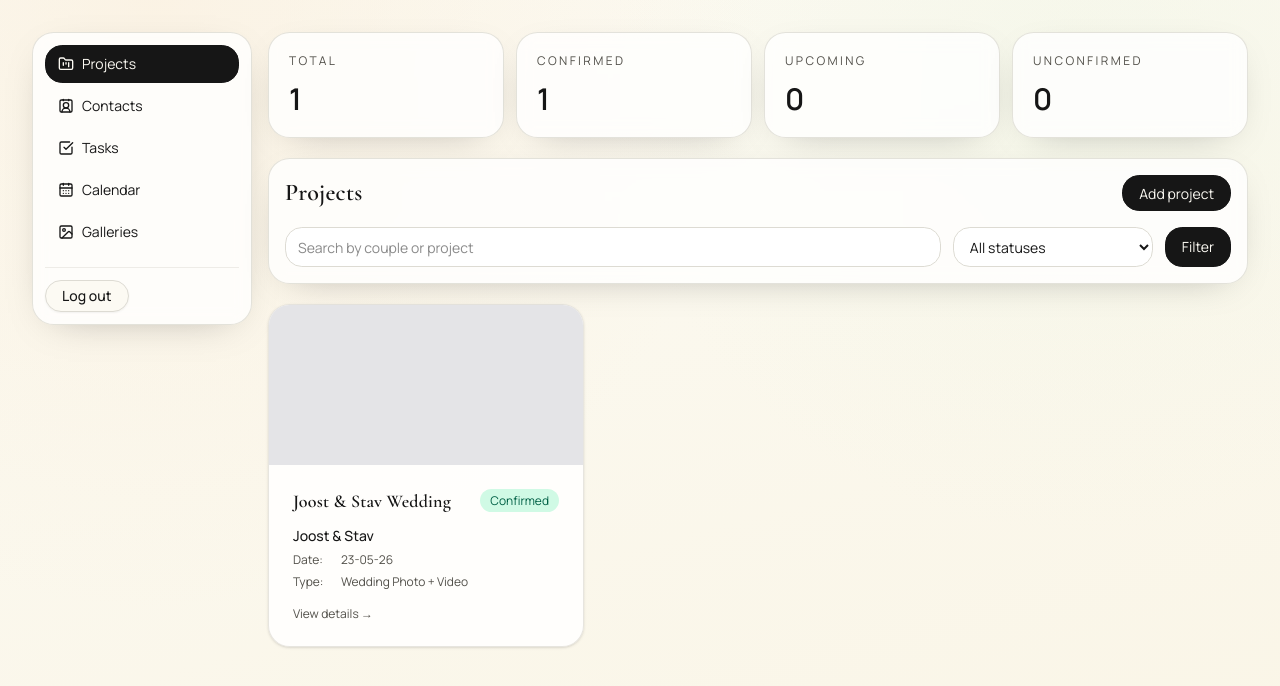
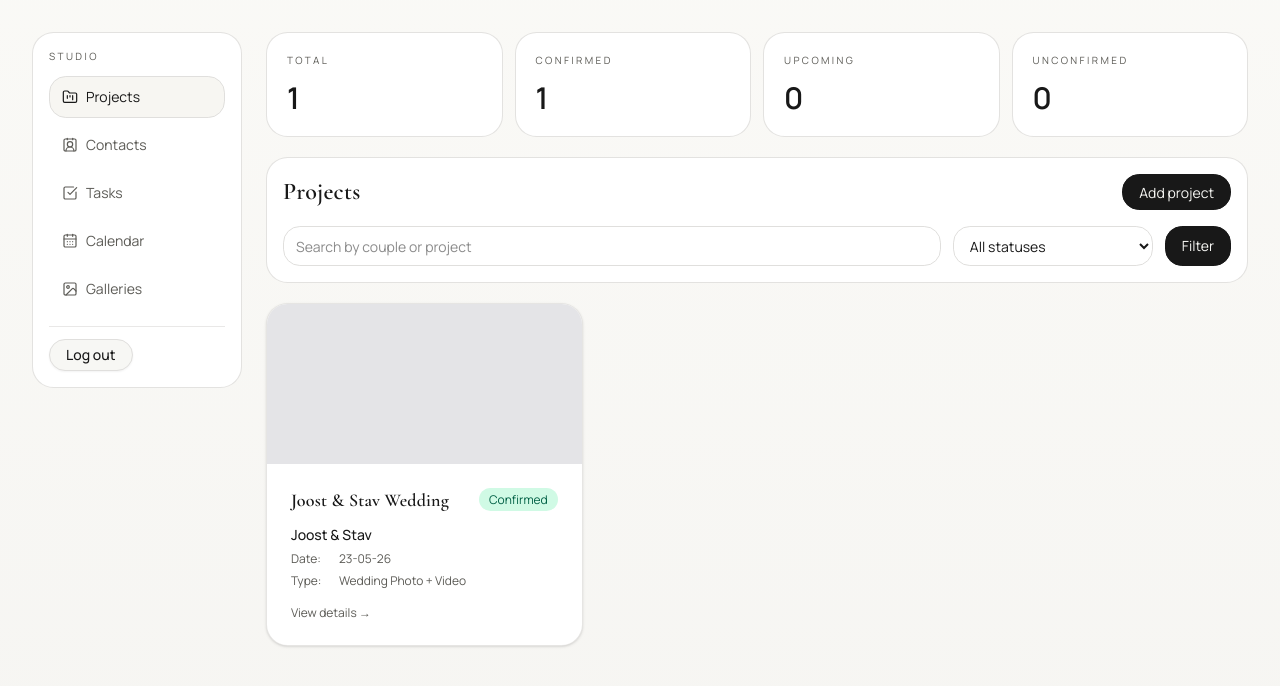
Before and after one commit to chrisster/six-stories-weddings, a Next.js app: page /admin in a window 1280 px wide. Shown: the top 686 px of the page. Built offline with nearby package versions, Linux system fonts and the light colour scheme; no server answers.

Commit message:
Restyle admin and gallery UI with global loading indicators

```diff
--- a/src/app/admin/layout.tsx
+++ b/src/app/admin/layout.tsx
@@ -9,11 +9,12 @@ export default async function AdminLayout({
 }>) {
   return (
     <div className="container-editorial py-6 sm:py-8">
-      <div className="grid gap-4 lg:grid-cols-[220px_minmax(0,1fr)]">
-        <aside className="soft-panel h-fit p-3 lg:sticky lg:top-6">
+      <div className="grid gap-6 lg:grid-cols-[210px_minmax(0,1fr)]">
+        <aside className="admin-surface h-fit p-4 lg:sticky lg:top-6">
+          <p className="quiet-label mb-3">Studio</p>
           <AdminNav />
           {hasSupabaseEnv ? (
-            <div className="mt-4 border-t border-border/50 pt-3">
+            <div className="mt-4 border-t border-border/70 pt-3">
               <LogoutButton />
             </div>
           ) : (
@@ -23,7 +24,7 @@ export default async function AdminLayout({
           )}
         </aside>
 
-        <main className="min-w-0 space-y-4">
+        <main className="min-w-0 space-y-5">
           {!hasSupabaseEnv ? (
             <div className="rounded-2xl border border-amber-300/70 bg-amber-50 px-4 py-3 text-sm text-amber-900">
               Running in demo mode. Configure Supabase env vars to enable cloud data and authentication.
--- a/src/app/admin/page.tsx
+++ b/src/app/admin/page.tsx
@@ -49,12 +49,12 @@ export default async function AdminOverviewPage({ searchParams }: AdminPageProps
         <MetricCard label="Unconfirmed" value={String(metrics.unconfirmedProjects)} />
       </section>
 
-      <section className="soft-panel p-4">
+      <section className="admin-surface p-4">
         <div className="mb-4 flex items-center justify-between gap-3">
           <h2 className="title-cinematic text-2xl font-semibold">Projects</h2>
           <Link
             href="/admin/projects/new"
-            className="h-9 rounded-xl border border-foreground bg-foreground px-4 py-2 text-sm text-background"
+            className="h-9 rounded-xl border border-foreground bg-foreground px-4 py-2 text-sm text-background transition hover:opacity-90"
           >
             Add project
           </Link>
@@ -92,7 +92,7 @@ export default async function AdminOverviewPage({ searchParams }: AdminPageProps
 
       <section>
         {filtered.length === 0 ? (
-          <div className="rounded-2xl border border-border/80 bg-white/80 px-4 py-12 text-center">
+          <div className="admin-surface px-4 py-12 text-center">
             <p className="text-sm text-muted-foreground">No projects found.</p>
           </div>
         ) : (
@@ -101,14 +101,14 @@ export default async function AdminOverviewPage({ searchParams }: AdminPageProps
               <Link
                 key={project.id}
                 href={`/admin/projects/${project.id}`}
-                className="group overflow-hidden rounded-2xl border border-border/70 bg-white/85 shadow-sm transition hover:border-foreground/30 hover:shadow-[0_12px_40px_-20px_rgba(0,0,0,0.25)]"
+                className="group overflow-hidden rounded-2xl border border-border/80 bg-white shadow-sm transition hover:border-foreground/30 hover:shadow-[0_16px_38px_-24px_rgba(0,0,0,0.42)]"
               >
                 <div className="relative h-40 w-full overflow-hidden bg-zinc-200">
                   {project.coverImageUrl ? (
                     <img
                       src={project.coverImageUrl}
                       alt={project.title}
-                      className="h-full w-full object-cover transition group-hover:scale-105"
+                      className="h-full w-full object-cover transition duration-500 group-hover:scale-105"
                     />
                   ) : null}
                 </div>
--- a/src/app/globals.css
+++ b/src/app/globals.css
@@ -49,8 +49,8 @@
 }
 
 :root {
-  --background: oklch(0.985 0.01 96);
-  --foreground: oklch(0.2 0 0);
+  --background: oklch(0.975 0.004 95);
+  --foreground: oklch(0.21 0 0);
   --card: oklch(0.995 0.005 95);
   --card-foreground: oklch(0.2 0 0);
   --popover: oklch(1 0 0);
@@ -59,13 +59,13 @@
   --primary-foreground: oklch(0.97 0.005 100);
   --secondary: oklch(0.94 0.02 85);
   --secondary-foreground: oklch(0.205 0 0);
-  --muted: oklch(0.95 0.015 88);
-  --muted-foreground: oklch(0.43 0.01 90);
+  --muted: oklch(0.955 0.008 88);
+  --muted-foreground: oklch(0.47 0.008 90);
   --accent: oklch(0.88 0.03 72);
   --accent-foreground: oklch(0.205 0 0);
   --destructive: oklch(0.577 0.245 27.325);
-  --border: oklch(0.89 0.01 90);
-  --input: oklch(0.89 0.01 90);
+  --border: oklch(0.905 0.004 90);
+  --input: oklch(0.905 0.004 90);
   --ring: oklch(0.708 0 0);
   --chart-1: oklch(0.87 0 0);
   --chart-2: oklch(0.556 0 0);
@@ -123,10 +123,7 @@
   }
   body {
     @apply bg-background text-foreground;
-    background-image:
-      radial-gradient(circle at 12% 0%, oklch(0.95 0.03 78 / 0.55), transparent 44%),
-      radial-gradient(circle at 84% 8%, oklch(0.95 0.03 130 / 0.3), transparent 36%),
-      linear-gradient(165deg, oklch(0.985 0.01 96), oklch(0.97 0.02 92));
+    background-image: linear-gradient(180deg, oklch(0.982 0.004 96), oklch(0.97 0.004 95));
   }
   html {
     @apply font-sans;
@@ -144,6 +141,27 @@
   }
 
   .soft-panel {
-    @apply rounded-2xl border border-border/80 bg-white/78 shadow-[0_10px_40px_-22px_rgba(0,0,0,0.35)] backdrop-blur;
+    @apply rounded-2xl border border-border/90 bg-white/92 shadow-[0_12px_26px_-24px_rgba(0,0,0,0.45)] backdrop-blur;
+  }
+
+  .admin-surface {
+    @apply rounded-2xl border border-border/90 bg-white;
+  }
+
+  .quiet-label {
+    @apply text-[10px] tracking-[0.24em] text-muted-foreground uppercase;
+  }
+
+  .nav-loader-bar {
+    animation: nav-loader-slide 1s ease-in-out infinite;
+  }
+
+  @keyframes nav-loader-slide {
+    0% {
+      transform: translateX(-120%);
+    }
+    100% {
+      transform: translateX(420%);
+    }
   }
 }
--- a/src/app/layout.tsx
+++ b/src/app/layout.tsx
@@ -1,5 +1,6 @@
 import type { Metadata } from "next";
 import { Cormorant_Garamond, Manrope } from "next/font/google";
+import { NavigationLoader } from "@/components/ui/navigation-loader";
 import "./globals.css";
 
 const headingFont = Cormorant_Garamond({
@@ -26,7 +27,10 @@ export default function RootLayout({
 }>) {
   return (
     <html lang="en" className={`${headingFont.variable} ${bodyFont.variable} h-full antialiased`}>
-      <body className="min-h-full flex flex-col">{children}</body>
+      <body className="min-h-full flex flex-col">
+        <NavigationLoader />
+        {children}
+      </body>
     </html>
   );
 }
--- /dev/null
+++ b/src/app/loading.tsx
@@ -0,0 +1,10 @@
+export default function AppLoading() {
+  return (
+    <main className="flex min-h-screen items-center justify-center bg-background">
+      <div className="flex items-center gap-3 text-sm text-muted-foreground">
+        <span className="inline-block size-4 animate-spin rounded-full border-2 border-foreground/20 border-t-foreground" />
+        Loading...
+      </div>
+    </main>
+  );
+}
--- a/src/components/admin/admin-nav.tsx
+++ b/src/components/admin/admin-nav.tsx
@@ -24,7 +24,7 @@ export function AdminNav() {
   const pathname = usePathname();
 
   return (
-    <nav className="flex flex-col gap-1">
+    <nav className="flex flex-col gap-1.5">
       {links.map((link) => {
         const isActive =
           link.href === "/admin"
@@ -37,13 +37,13 @@ export function AdminNav() {
             key={link.href}
             href={link.href}
             className={cn(
-              "inline-flex items-center gap-2 rounded-xl border px-3 py-2 text-sm transition",
+              "inline-flex items-center gap-2 rounded-xl border px-3 py-2.5 text-sm transition",
               isActive
-                ? "border-foreground bg-foreground text-background"
-                : "border-transparent bg-transparent hover:border-border hover:bg-white/60",
+                ? "border-border bg-muted/60 text-foreground"
+                : "border-transparent bg-transparent text-muted-foreground hover:border-border hover:bg-muted/40 hover:text-foreground",
             )}
           >
-            <Icon className="size-4" />
+            <Icon className="size-4" strokeWidth={1.8} />
             {link.label}
           </Link>
         );
--- a/src/components/admin/metric-card.tsx
+++ b/src/components/admin/metric-card.tsx
@@ -6,9 +6,9 @@ type MetricCardProps = {
 
 export function MetricCard({ label, value, hint }: MetricCardProps) {
   return (
-    <article className="soft-panel p-5">
-      <p className="text-xs tracking-[0.2em] text-muted-foreground uppercase">{label}</p>
-      <p className="mt-3 text-3xl font-semibold">{value}</p>
+    <article className="admin-surface p-5">
+      <p className="quiet-label">{label}</p>
+      <p className="mt-3 text-3xl font-semibold tracking-tight">{value}</p>
       {hint ? <p className="mt-2 text-xs text-muted-foreground">{hint}</p> : null}
     </article>
   );
--- /dev/null
+++ b/src/components/ui/navigation-loader.tsx
@@ -0,0 +1,65 @@
+"use client";
+
+import { useEffect, useState } from "react";
+import { usePathname, useSearchParams } from "next/navigation";
+
+export function NavigationLoader() {
+  const pathname = usePathname();
+  const searchParams = useSearchParams();
+  const [loading, setLoading] = useState(false);
+
+  useEffect(() => {
+    if (!loading) {
+      return;
+    }
+
+    const timer = window.setTimeout(() => setLoading(false), 220);
+    return () => window.clearTimeout(timer);
+  }, [pathname, searchParams, loading]);
+
+  useEffect(() => {
+    function handleClick(event: MouseEvent) {
+      const target = event.target as HTMLElement | null;
+      const anchor = target?.closest("a[href]") as HTMLAnchorElement | null;
+      if (!anchor) {
+        return;
+      }
+
+      const href = anchor.getAttribute("href") || "";
+      if (
+        href.startsWith("#") ||
+        href.startsWith("mailto:") ||
+        href.startsWith("tel:") ||
+        anchor.target === "_blank"
+      ) {
+        return;
+      }
+
+      setLoading(true);
+    }
+
+    function handleSubmit() {
+      setLoading(true);
+    }
+
+    document.addEventListener("click", handleClick, { capture: true });
+    document.addEventListener("submit", handleSubmit, { capture: true });
+
+    return () => {
+      document.removeEventListener("click", handleClick, { capture: true } as EventListenerOptions);
+      document.removeEventListener("submit", handleSubmit, { capture: true } as EventListenerOptions);
+    };
+  }, []);
+
+  if (!loading) {
+    return null;
+  }
+
+  return (
+    <div aria-live="polite" aria-label="Loading" className="pointer-events-none fixed inset-x-0 top-0 z-[90]">
+      <div className="h-0.5 w-full overflow-hidden bg-black/10">
+        <div className="nav-loader-bar h-full w-1/3 bg-foreground" />
+      </div>
+    </div>
+  );
+}
```
Also changed, not shown: src/app/g/[gallerySlug]/page.tsx (+7 -7 lines), src/components/gallery/public-gallery.tsx (+13 -10 lines).
